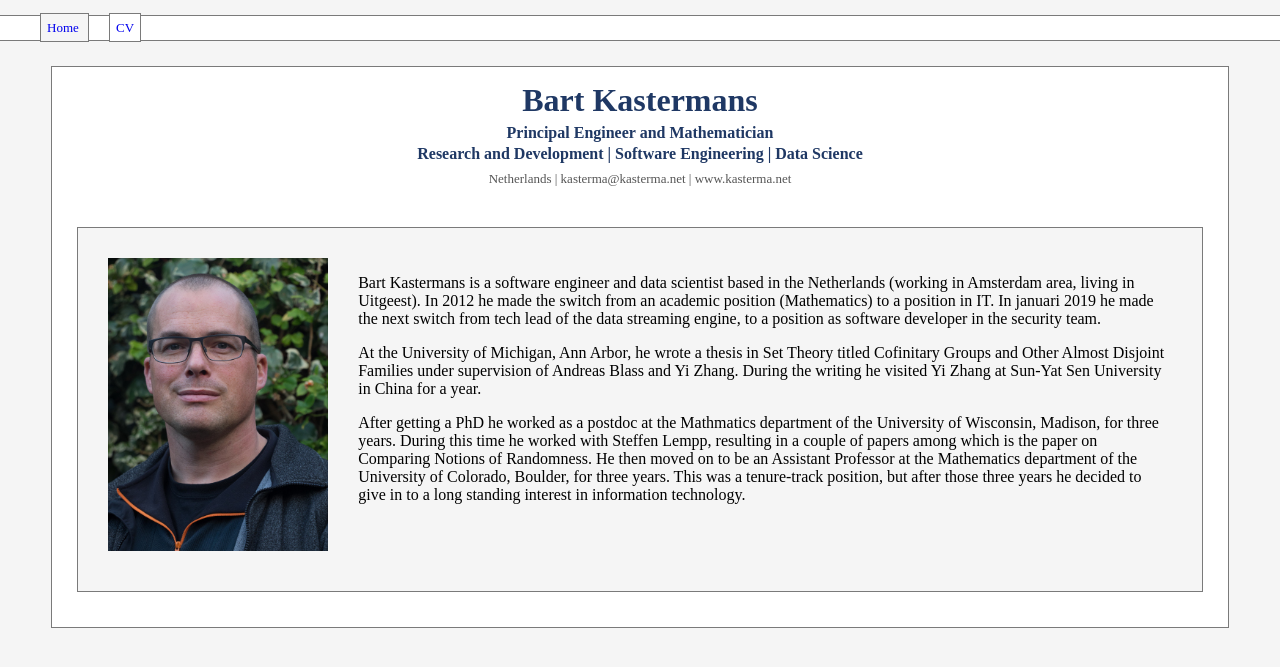
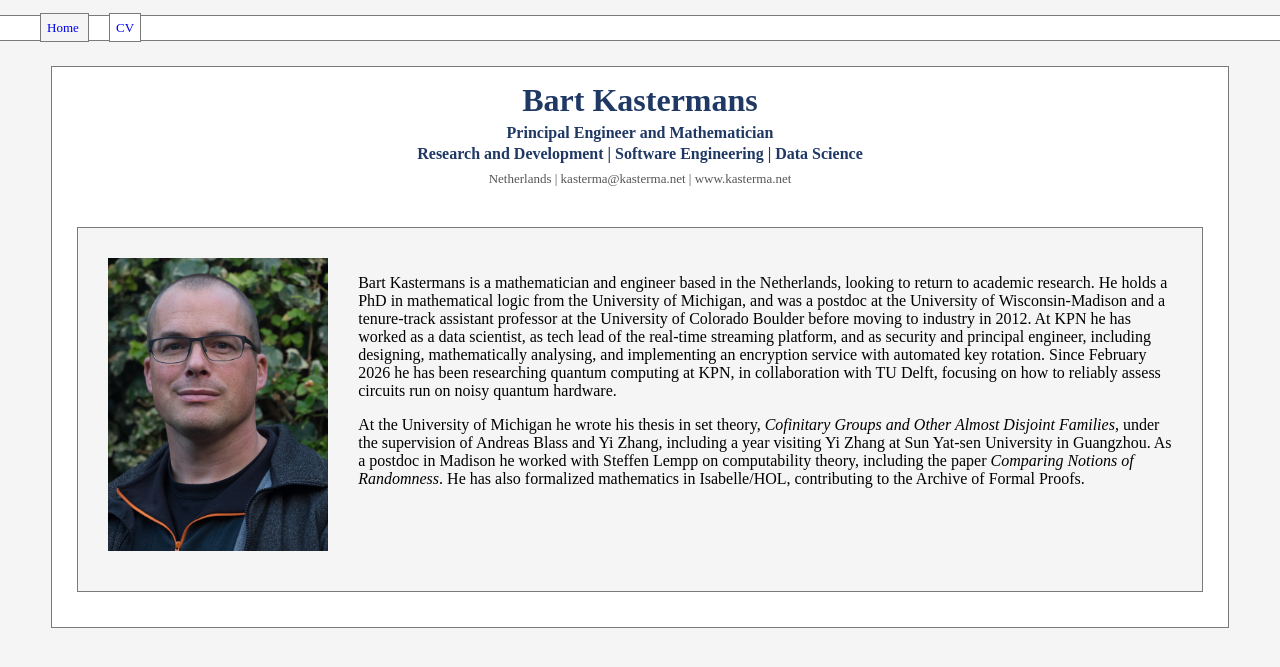
Before and after one commit to kasterma/kasterma.github.io, a Jekyll site: the page built from index.html, in a window 1280 px wide. Shown: the top 667 px of the page. Built offline with Jekyll 4.4.1, drawn with Linux system fonts in a browser that asks for light colours.

Commit message:
Update blurb on homepage

```diff
--- a/index.html
+++ b/index.html
@@ -15,32 +15,25 @@ title: Bart Kastermans' Home Page
         src="images/me.jpg" />
 
    <p>
-     Bart Kastermans is a software engineer and data scientist based
-     in the Netherlands (working in Amsterdam area, living in
-     Uitgeest).  In 2012 he made the switch from an academic position
-     (Mathematics) to a position in IT.  In januari 2019 he made the
-     next switch from tech lead of the data streaming engine, to a
-     position as software developer in the security team.
+     Bart Kastermans is a mathematician and engineer based in the Netherlands, looking to
+     return to academic research. He holds a PhD in mathematical logic from the University
+     of Michigan, and was a postdoc at the University of Wisconsin-Madison and a tenure-track
+     assistant professor at the University of Colorado Boulder before moving to industry
+     in 2012. At KPN he has worked as a data scientist, as tech lead of the real-time
+     streaming platform, and as security and principal engineer, including designing,
+     mathematically analysing, and implementing an encryption service with automated key rotation.
+     Since February 2026 he has been researching quantum computing at KPN, in collaboration with TU Delft,
+     focusing on how to reliably assess circuits run on noisy quantum hardware.
    </p>
 
    <p>
-     At the University of Michigan, Ann Arbor, he wrote a thesis in
-     Set Theory titled Cofinitary Groups and Other Almost Disjoint
-     Families under supervision of Andreas Blass and Yi Zhang.  During
-     the writing he visited Yi Zhang at Sun-Yat Sen University in
-     China for a year.
-   </p>
-
-   <p>
-     After getting a PhD he worked as a postdoc at the Mathmatics
-     department of the University of Wisconsin, Madison, for three
-     years.  During this time he worked with Steffen Lempp, resulting
-     in a couple of papers among which is the paper on Comparing
-     Notions of Randomness.  He then moved on to be an Assistant
-     Professor at the Mathematics department of the University of
-     Colorado, Boulder, for three years.  This was a tenure-track
-     position, but after those three years he decided to give in to a
-     long standing interest in information technology.
+     At the University of Michigan he wrote his thesis in set theory,
+     <em>Cofinitary Groups and Other Almost Disjoint Families</em>, under the supervision
+     of Andreas Blass and Yi Zhang, including a year visiting Yi Zhang at
+     Sun Yat-sen University in Guangzhou. As a postdoc in Madison he worked
+     with Steffen Lempp on computability theory, including the paper <em>Comparing
+     Notions of Randomness</em>.  He has also formalized mathematics in Isabelle/HOL, contributing
+     to the Archive of Formal Proofs.
    </p>
 
 </div>
```
Also changed, not shown: 1 other file.
